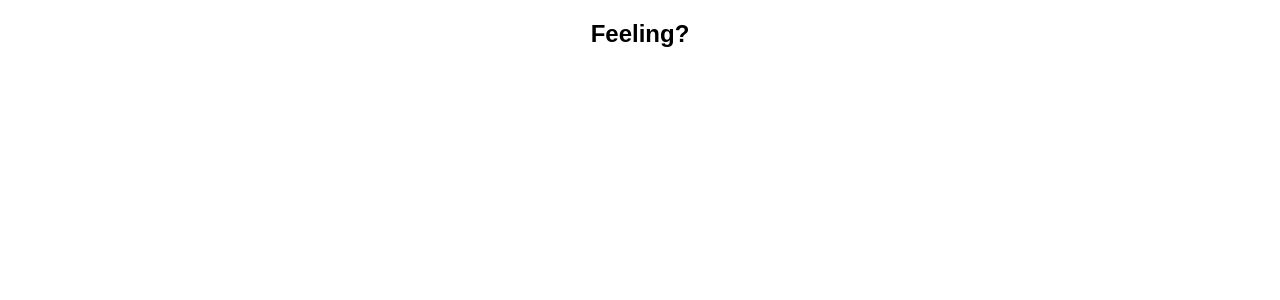
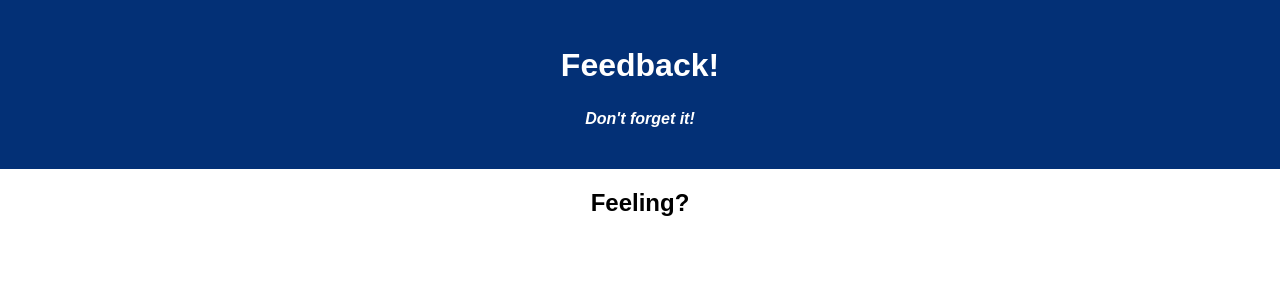
Before and after one commit to TheDaveWave/Feedback-Survey, a React (Create React App) app: page /#/ in a window 1280 px wide. Shown: the top 300 px of the page. Built offline with nearby package versions, Linux system fonts and the light colour scheme.

Commit message:
imported Header.css into Header component and added Header component to Feel component

```diff
--- a/src/components/Feel/Feel.jsx
+++ b/src/components/Feel/Feel.jsx
@@ -1,6 +1,9 @@
+import Header from "../Header/Header";
+
 function Feel() {
     return (
         <section>
+            <Header />
             <h1>Feeling?</h1>
         </section>
     );
--- a/src/components/Header/Header.jsx
+++ b/src/components/Header/Header.jsx
@@ -1,3 +1,5 @@
+import './Header.css';
+
 function Header() {
     return (
         <header className='component-header'>
@@ -6,3 +8,5 @@ function Header() {
         </header>
     );
 }
+
+export default Header;
```
